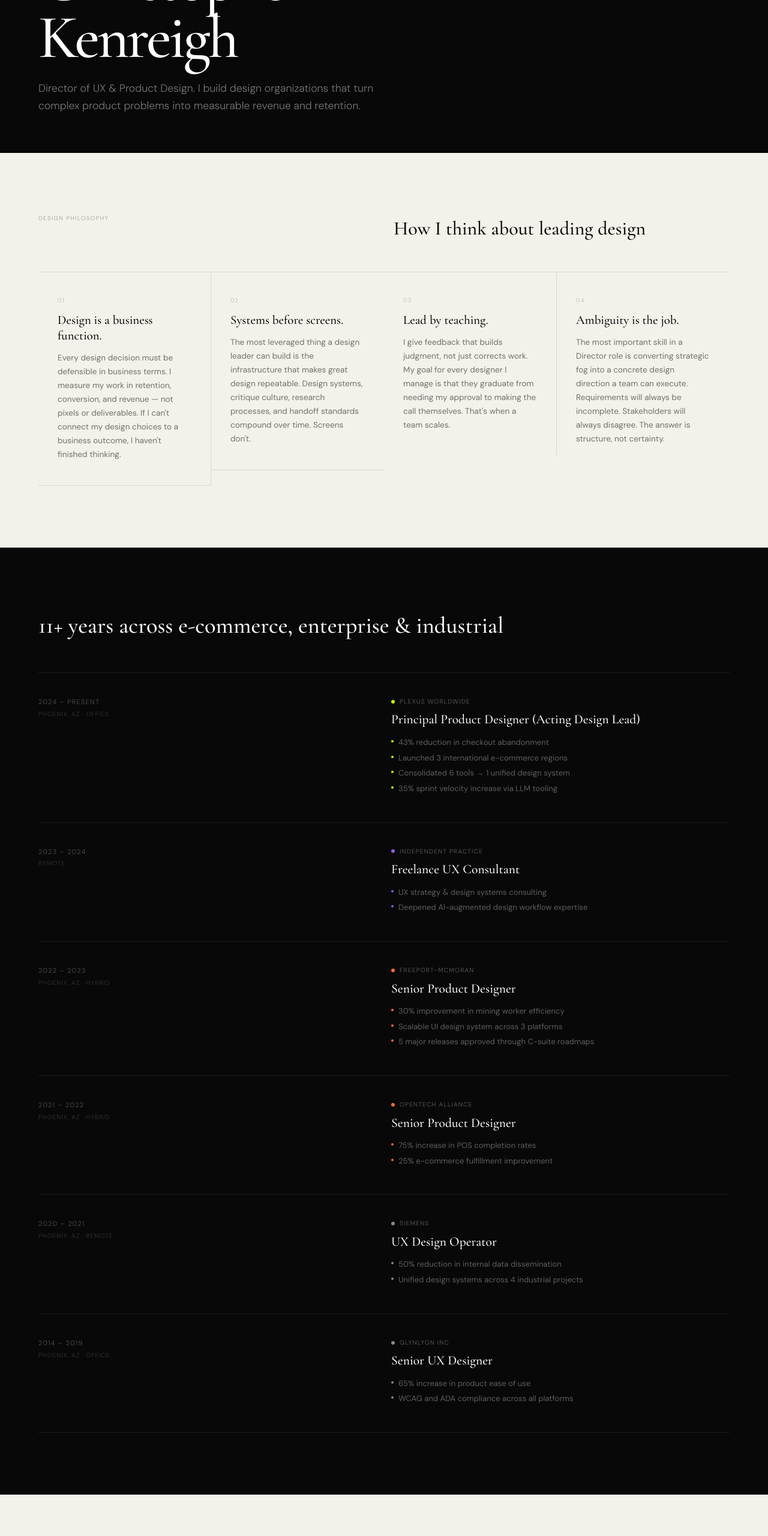
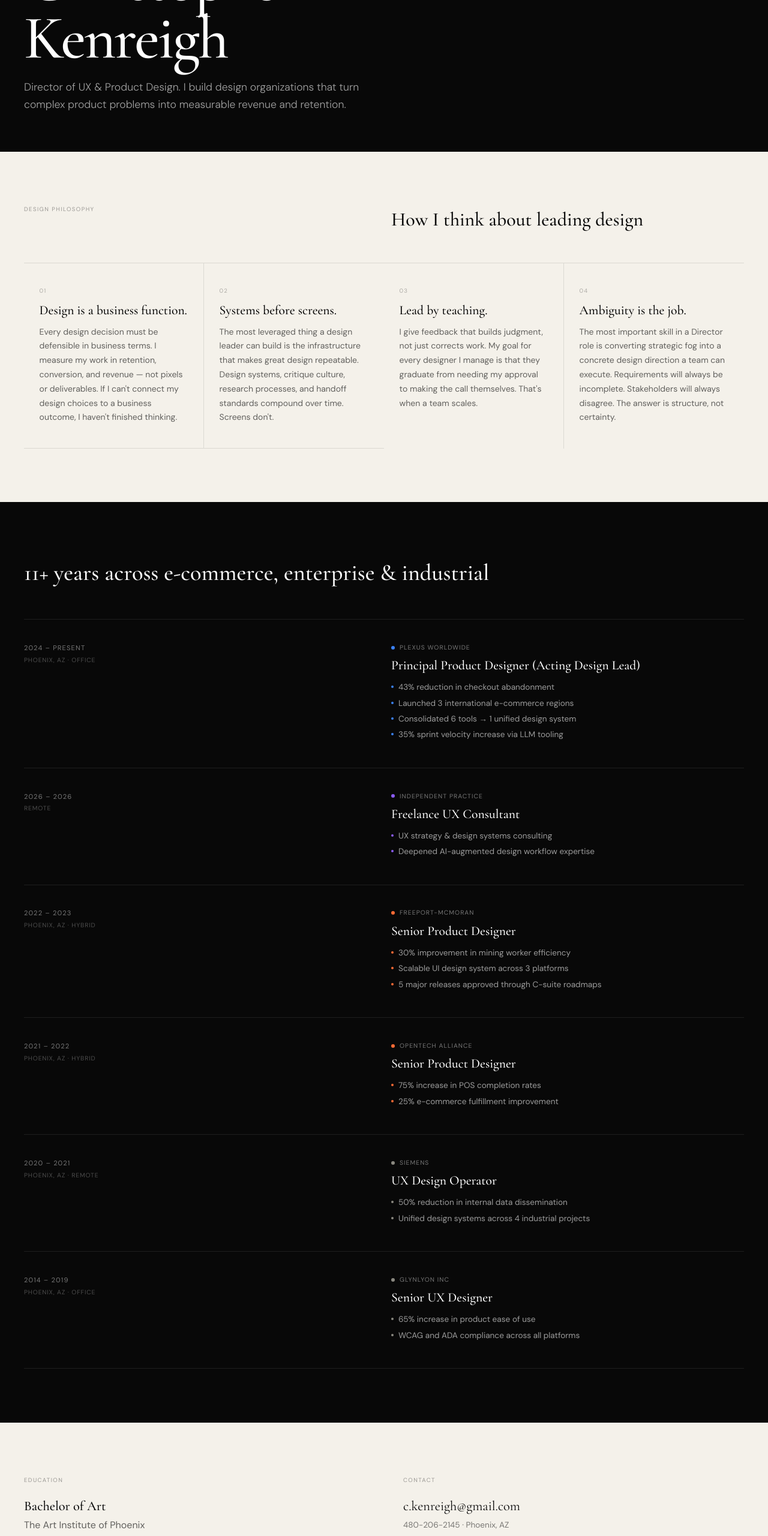
Before and after one commit to tangiblethinking/Appprotoneov002, a React (Vite) app: page /director/about in a window 1280 px wide. Shown: the part 234-2795 px from the top of the page at 60% size. Built offline with nearby package versions, Linux system fonts and the light colour scheme.

Commit message:
Update src/pages/About.jsx — mobile, blue accent, AA contrast, modal, equal-height cards

```diff
--- a/src/pages/About.jsx
+++ b/src/pages/About.jsx
@@ -1,19 +1,23 @@
 import { FadeUp, SlideIn } from '../components/Motion'
+
+const BLUE = '#3B82F6'
+const SP   = 'clamp(3.5rem,7vw,6.5rem) clamp(1rem,4vw,2.5rem)'
+const MAX  = { maxWidth: 1400, margin: '0 auto' }
 
 const philosophy = [
   { n: '01', title: 'Design is a business function.', body: "Every design decision must be defensible in business terms. I measure my work in retention, conversion, and revenue — not pixels or deliverables. If I can't connect my design choices to a business outcome, I haven't finished thinking." },
-  { n: '02', title: 'Systems before screens.', body: "The most leveraged thing a design leader can build is the infrastructure that makes great design repeatable. Design systems, critique culture, research processes, and handoff standards compound over time. Screens don't." },
-  { n: '03', title: 'Lead by teaching.', body: "I give feedback that builds judgment, not just corrects work. My goal for every designer I manage is that they graduate from needing my approval to making the call themselves. That's when a team scales." },
-  { n: '04', title: 'Ambiguity is the job.', body: "The most important skill in a Director role is converting strategic fog into a concrete design direction a team can execute. Requirements will always be incomplete. Stakeholders will always disagree. The answer is structure, not certainty." },
+  { n: '02', title: 'Systems before screens.',        body: "The most leveraged thing a design leader can build is the infrastructure that makes great design repeatable. Design systems, critique culture, research processes, and handoff standards compound over time. Screens don't." },
+  { n: '03', title: 'Lead by teaching.',              body: "I give feedback that builds judgment, not just corrects work. My goal for every designer I manage is that they graduate from needing my approval to making the call themselves. That's when a team scales." },
+  { n: '04', title: 'Ambiguity is the job.',          body: "The most important skill in a Director role is converting strategic fog into a concrete design direction a team can execute. Requirements will always be incomplete. Stakeholders will always disagree. The answer is structure, not certainty." },
 ]
 
 const timeline = [
-  { period: '2024 – Present', role: 'Principal Product Designer (Acting Design Lead)', company: 'Plexus Worldwide', location: 'Phoenix, AZ · Office', color: '#C8FF00', wins: ['43% reduction in checkout abandonment', 'Launched 3 international e-commerce regions', 'Consolidated 6 tools → 1 unified design system', '35% sprint velocity increase via LLM tooling'] },
-  { period: '2023 – 2024',    role: 'Freelance UX Consultant', company: 'Independent Practice', location: 'Remote', color: '#8B5CF6', wins: ['UX strategy & design systems consulting', 'Deepened AI-augmented design workflow expertise'] },
-  { period: '2022 – 2023',    role: 'Senior Product Designer', company: 'Freeport-McMoRan', location: 'Phoenix, AZ · Hybrid', color: '#FF6B35', wins: ['30% improvement in mining worker efficiency', 'Scalable UI design system across 3 platforms', '5 major releases approved through C-suite roadmaps'] },
-  { period: '2021 – 2022',    role: 'Senior Product Designer', company: 'OpenTech Alliance', location: 'Phoenix, AZ · Hybrid', color: '#FF6B35', wins: ['75% increase in POS completion rates', '25% e-commerce fulfillment improvement'] },
-  { period: '2020 – 2021',    role: 'UX Design Operator', company: 'Siemens', location: 'Phoenix, AZ · Remote', color: '#8A8880', wins: ['50% reduction in internal data dissemination', 'Unified design systems across 4 industrial projects'] },
-  { period: '2014 – 2019',    role: 'Senior UX Designer', company: 'Glynlyon Inc', location: 'Phoenix, AZ · Office', color: '#8A8880', wins: ['65% increase in product ease of use', 'WCAG and ADA compliance across all platforms'] },
+  { period: '2024 – Present', role: 'Principal Product Designer (Acting Design Lead)', company: 'Plexus Worldwide',     location: 'Phoenix, AZ · Office', color: BLUE,      wins: ['43% reduction in checkout abandonment', 'Launched 3 international e-commerce regions', 'Consolidated 6 tools → 1 unified design system', '35% sprint velocity increase via LLM tooling'] },
+  { period: '2026 – 2026',    role: 'Freelance UX Consultant',                         company: 'Independent Practice', location: 'Remote',               color: '#8B5CF6', wins: ['UX strategy & design systems consulting', 'Deepened AI-augmented design workflow expertise'] },
+  { period: '2022 – 2023',    role: 'Senior Product Designer',                         company: 'Freeport-McMoRan',     location: 'Phoenix, AZ · Hybrid', color: '#FF6B35', wins: ['30% improvement in mining worker efficiency', 'Scalable UI design system across 3 platforms', '5 major releases approved through C-suite roadmaps'] },
+  { period: '2021 – 2022',    role: 'Senior Product Designer',                         company: 'OpenTech Alliance',    location: 'Phoenix, AZ · Hybrid', color: '#FF6B35', wins: ['75% increase in POS completion rates', '25% e-commerce fulfillment improvement'] },
+  { period: '2020 – 2021',    role: 'UX Design Operator',                              company: 'Siemens',              location: 'Phoenix, AZ · Remote', color: '#8A8880', wins: ['50% reduction in internal data dissemination', 'Unified design systems across 4 industrial projects'] },
+  { period: '2014 – 2019',    role: 'Senior UX Designer',                              company: 'Glynlyon Inc',         location: 'Phoenix, AZ · Office', color: '#8A8880', wins: ['65% increase in product ease of use', 'WCAG and ADA compliance across all platforms'] },
 ]
 
 export default function About() {
@@ -21,14 +25,14 @@ export default function About() {
     <main>
 
       {/* Hero */}
-      <div style={{ background: '#080808', padding: 'clamp(1.5rem,5vw,5rem)', paddingTop: '8rem', paddingBottom: '4rem' }}>
-        <div style={{ maxWidth: 1400, margin: '0 auto' }}>
+      <div style={{ background: '#080808', padding: 'clamp(1rem,4vw,2.5rem)', paddingTop: 'clamp(5rem,10vw,8rem)', paddingBottom: 'clamp(2.5rem,5vw,4rem)' }}>
+        <div style={MAX}>
           <FadeUp>
-            <p style={{ fontSize: '0.6rem', textTransform: 'uppercase', letterSpacing: '0.15em', color: 'rgba(255,255,255,0.25)', marginBottom: 12 }}>About</p>
-            <h1 style={{ fontFamily: '"Cormorant Garamond",serif', fontSize: 'clamp(3rem,8vw,7rem)', color: 'white', fontWeight: 500, lineHeight: 0.92, letterSpacing: '-0.04em', marginBottom: '1.5rem' }}>
+            <p style={{ fontSize: '0.6rem', textTransform: 'uppercase', letterSpacing: '0.15em', color: 'rgba(255,255,255,0.40)', marginBottom: 12 }}>About</p>
+            <h1 style={{ fontFamily: '"Cormorant Garamond",serif', fontSize: 'clamp(2.8rem,8vw,7rem)', color: 'white', fontWeight: 500, lineHeight: 0.93, letterSpacing: '-0.03em', marginBottom: '1.25rem' }}>
               Christopher<br />Kenreigh
             </h1>
-            <p style={{ fontSize: '1.1rem', color: 'rgba(255,255,255,0.45)', maxWidth: 560, lineHeight: 1.65, fontWeight: 300 }}>
+            <p style={{ fontSize: 'clamp(0.95rem,2vw,1.1rem)', color: 'rgba(255,255,255,0.62)', maxWidth: 560, lineHeight: 1.65, fontWeight: 300 }}>
               Director of UX & Product Design. I build design organizations that turn complex product problems into measurable revenue and retention.
             </p>
           </FadeUp>
@@ -36,21 +40,28 @@ export default function About() {
       </div>
 
       {/* Philosophy */}
-      <div style={{ background: '#F4F1EA', padding: 'clamp(4rem,8vw,7rem) clamp(1.5rem,5vw,5rem)' }}>
-        <div style={{ maxWidth: 1400, margin: '0 auto' }}>
+      <div style={{ background: '#F4F1EA', padding: SP }}>
+        <div style={MAX}>
           <FadeUp>
-            <div style={{ display: 'grid', gridTemplateColumns: 'repeat(auto-fit,minmax(240px,1fr))', gap: '2rem', marginBottom: '3rem' }}>
-              <p style={{ fontSize: '0.6rem', textTransform: 'uppercase', letterSpacing: '0.15em', color: 'rgba(8,8,8,0.3)' }}>Design Philosophy</p>
-              <h2 style={{ fontFamily: '"Cormorant Garamond",serif', fontSize: 'clamp(1.4rem,2.5vw,2.2rem)', color: '#080808', fontWeight: 500 }}>How I think about leading design</h2>
+            <div style={{ display: 'grid', gridTemplateColumns: 'repeat(auto-fit,minmax(220px,1fr))', gap: '1.5rem', marginBottom: 'clamp(2rem,4vw,3rem)' }}>
+              <p style={{ fontSize: '0.6rem', textTransform: 'uppercase', letterSpacing: '0.15em', color: 'rgba(8,8,8,0.38)' }}>Design Philosophy</p>
+              <h2 style={{ fontFamily: '"Cormorant Garamond",serif', fontSize: 'clamp(1.3rem,2.5vw,2.2rem)', color: '#080808', fontWeight: 500 }}>How I think about leading design</h2>
             </div>
           </FadeUp>
-          <div style={{ display: 'grid', gridTemplateColumns: 'repeat(auto-fit,minmax(260px,1fr))', borderTop: '1px solid rgba(8,8,8,0.1)' }}>
+          <hr className="divider-light" />
+          {/* Philosophy grid — equal height cards */}
+          <div style={{ display: 'grid', gridTemplateColumns: 'repeat(auto-fit,minmax(260px,1fr))' }}>
             {philosophy.map((p, i) => (
               <FadeUp key={p.n} delay={i * 0.08}>
-                <div style={{ padding: '2.5rem 2rem', borderRight: i % 2 === 0 ? '1px solid rgba(8,8,8,0.1)' : 'none', borderBottom: i < 2 ? '1px solid rgba(8,8,8,0.1)' : 'none' }}>
-                  <span style={{ fontSize: '0.6rem', textTransform: 'uppercase', letterSpacing: '0.12em', color: 'rgba(8,8,8,0.2)', display: 'block', marginBottom: 12 }}>{p.n}</span>
-                  <h3 style={{ fontFamily: '"Cormorant Garamond",serif', fontSize: '1.3rem', color: '#080808', fontWeight: 500, marginBottom: '0.75rem', lineHeight: 1.25 }}>{p.title}</h3>
-                  <p style={{ fontSize: '0.85rem', color: 'rgba(8,8,8,0.55)', lineHeight: 1.7 }}>{p.body}</p>
+                <div style={{
+                  padding: 'clamp(1.5rem,3vw,2.5rem) clamp(1rem,2vw,2rem)',
+                  borderRight: (i % 2 === 0) ? '1px solid rgba(8,8,8,0.10)' : 'none',
+                  borderBottom: i < 2 ? '1px solid rgba(8,8,8,0.10)' : 'none',
+                  height: '100%',
+                }}>
+                  <span style={{ fontSize: '0.6rem', textTransform: 'uppercase', letterSpacing: '0.12em', color: 'rgba(8,8,8,0.30)', display: 'block', marginBottom: 12 }}>{p.n}</span>
+                  <h3 style={{ fontFamily: '"Cormorant Garamond",serif', fontSize: 'clamp(1.1rem,2vw,1.35rem)', color: '#080808', fontWeight: 500, marginBottom: '0.65rem', lineHeight: 1.25 }}>{p.title}</h3>
+                  <p style={{ fontSize: '0.875rem', color: 'rgba(8,8,8,0.62)', lineHeight: 1.7 }}>{p.body}</p>
                 </div>
               </FadeUp>
             ))}
@@ -59,29 +70,37 @@ export default function About() {
       </div>
 
       {/* Timeline */}
-      <div style={{ background: '#080808', padding: 'clamp(4rem,8vw,7rem) clamp(1.5rem,5vw,5rem)' }}>
-        <div style={{ maxWidth: 1400, margin: '0 auto' }}>
+      <div style={{ background: '#080808', padding: SP }}>
+        <div style={MAX}>
           <FadeUp>
-            <h2 style={{ fontFamily: '"Cormorant Garamond",serif', fontSize: 'clamp(1.6rem,3vw,2.5rem)', color: 'white', fontWeight: 500, marginBottom: '3rem' }}>11+ years across e-commerce, enterprise & industrial</h2>
+            <h2 style={{ fontFamily: '"Cormorant Garamond",serif', fontSize: 'clamp(1.4rem,3vw,2.5rem)', color: 'white', fontWeight: 500, marginBottom: 'clamp(2rem,4vw,3rem)' }}>
+              11+ years across e-commerce, enterprise & industrial
+            </h2>
           </FadeUp>
-          <div style={{ borderTop: '1px solid rgba(255,255,255,0.08)' }}>
+          <hr className="divider-dark" />
           {timeline.map((t, i) => (
             <FadeUp key={t.company + i} delay={i * 0.07}>
-                <div style={{ display: 'grid', gridTemplateColumns: 'repeat(auto-fit,minmax(200px,1fr))', gap: '1.5rem', padding: '2.5rem 0', borderBottom: '1px solid rgba(255,255,255,0.08)' }}>
+              <div style={{
+                display: 'grid',
+                gridTemplateColumns: 'repeat(auto-fit,minmax(180px,1fr))',
+                gap: 'clamp(1rem,3vw,1.5rem)',
+                padding: 'clamp(1.5rem,3vw,2.5rem) 0',
+                borderBottom: '1px solid rgba(255,255,255,0.09)',
+              }}>
                 <div>
-                    <p style={{ fontSize: '0.7rem', color: 'rgba(255,255,255,0.25)', textTransform: 'uppercase', letterSpacing: '0.1em', marginBottom: 4 }}>{t.period}</p>
-                    <p style={{ fontSize: '0.65rem', color: 'rgba(255,255,255,0.15)', textTransform: 'uppercase', letterSpacing: '0.08em' }}>{t.location}</p>
+                  <p style={{ fontSize: '0.7rem', color: 'rgba(255,255,255,0.45)', textTransform: 'uppercase', letterSpacing: '0.1em', marginBottom: 4 }}>{t.period}</p>
+                  <p style={{ fontSize: '0.65rem', color: 'rgba(255,255,255,0.28)', textTransform: 'uppercase', letterSpacing: '0.08em' }}>{t.location}</p>
                 </div>
                 <div>
                   <div style={{ display: 'flex', alignItems: 'center', gap: 8, marginBottom: 6 }}>
                     <span style={{ width: 6, height: 6, borderRadius: '50%', background: t.color, flexShrink: 0 }} />
-                      <p style={{ fontSize: '0.65rem', textTransform: 'uppercase', letterSpacing: '0.1em', color: 'rgba(255,255,255,0.3)', margin: 0 }}>{t.company}</p>
+                    <p style={{ fontSize: '0.65rem', textTransform: 'uppercase', letterSpacing: '0.1em', color: 'rgba(255,255,255,0.45)', margin: 0 }}>{t.company}</p>
                   </div>
-                    <h3 style={{ fontFamily: '"Cormorant Garamond",serif', fontSize: '1.35rem', color: 'white', fontWeight: 500, marginBottom: '0.75rem' }}>{t.role}</h3>
+                  <h3 style={{ fontFamily: '"Cormorant Garamond",serif', fontSize: 'clamp(1.1rem,2vw,1.35rem)', color: 'white', fontWeight: 500, marginBottom: '0.65rem' }}>{t.role}</h3>
                   <ul style={{ listStyle: 'none', padding: 0, margin: 0 }}>
                     {t.wins.map(w => (
-                        <li key={w} style={{ display: 'flex', alignItems: 'flex-start', gap: 8, marginBottom: 6, fontSize: '0.82rem', color: 'rgba(255,255,255,0.35)' }}>
-                          <span style={{ width: 4, height: 4, borderRadius: '50%', background: t.color, flexShrink: 0, marginTop: 6 }} />
+                      <li key={w} style={{ display: 'flex', alignItems: 'flex-start', gap: 8, marginBottom: 6, fontSize: '0.85rem', color: 'rgba(255,255,255,0.60)' }}>
+                        <span style={{ width: 4, height: 4, borderRadius: '50%', background: t.color, flexShrink: 0, marginTop: 7 }} />
                         {w}
                       </li>
                     ))}
@@ -92,27 +111,27 @@ export default function About() {
           ))}
         </div>
       </div>
-      </div>
 
       {/* Education + Contact */}
-      <div style={{ background: '#F4F1EA', padding: 'clamp(4rem,8vw,7rem) clamp(1.5rem,5vw,5rem)' }}>
-        <div style={{ maxWidth: 1400, margin: '0 auto', display: 'grid', gridTemplateColumns: 'repeat(auto-fit,minmax(240px,1fr))', gap: '4rem', borderTop: '1px solid rgba(8,8,8,0.08)', paddingTop: '4rem' }}>
+      <div style={{ background: '#F4F1EA', padding: SP }}>
+        <div style={{ ...MAX, display: 'grid', gridTemplateColumns: 'repeat(auto-fit,minmax(220px,1fr))', gap: 'clamp(2rem,5vw,4rem)' }}>
           <FadeUp>
-            <p style={{ fontSize: '0.6rem', textTransform: 'uppercase', letterSpacing: '0.15em', color: 'rgba(8,8,8,0.3)', marginBottom: 20 }}>Education</p>
-            <h3 style={{ fontFamily: '"Cormorant Garamond",serif', fontSize: '1.5rem', color: '#080808', fontWeight: 500, marginBottom: 4 }}>Bachelor of Art</h3>
-            <p style={{ color: 'rgba(8,8,8,0.55)', marginBottom: 4 }}>The Art Institute of Phoenix</p>
-            <p style={{ fontSize: '0.8rem', color: 'rgba(8,8,8,0.3)' }}>2002 – 2005 · Phoenix, AZ</p>
+            <p style={{ fontSize: '0.6rem', textTransform: 'uppercase', letterSpacing: '0.15em', color: 'rgba(8,8,8,0.38)', marginBottom: 18 }}>Education</p>
+            <h3 style={{ fontFamily: '"Cormorant Garamond",serif', fontSize: '1.4rem', color: '#080808', fontWeight: 500, marginBottom: 4 }}>Bachelor of Art</h3>
+            <p style={{ color: 'rgba(8,8,8,0.62)', marginBottom: 4 }}>The Art Institute of Phoenix</p>
+            <p style={{ fontSize: '0.82rem', color: 'rgba(8,8,8,0.42)' }}>2002 – 2005 · Phoenix, AZ</p>
           </FadeUp>
           <FadeUp delay={0.1}>
-            <p style={{ fontSize: '0.6rem', textTransform: 'uppercase', letterSpacing: '0.15em', color: 'rgba(8,8,8,0.3)', marginBottom: 20 }}>Contact</p>
-            <a href="mailto:c.kenreigh@gmail.com" style={{ fontFamily: '"Cormorant Garamond",serif', fontSize: '1.5rem', color: '#080808', display: 'block', marginBottom: 6, textDecoration: 'none', transition: 'color 0.2s' }}
-              onMouseEnter={e => e.target.style.color='#FF6B35'}
-              onMouseLeave={e => e.target.style.color='#080808'}
+            <p style={{ fontSize: '0.6rem', textTransform: 'uppercase', letterSpacing: '0.15em', color: 'rgba(8,8,8,0.38)', marginBottom: 18 }}>Contact</p>
+            <a href="mailto:c.kenreigh@gmail.com" style={{ fontFamily: '"Cormorant Garamond",serif', fontSize: '1.4rem', color: '#080808', display: 'block', marginBottom: 6, textDecoration: 'none', transition: 'color 0.2s' }}
+              onMouseEnter={e => e.currentTarget.style.color='#FF6B35'}
+              onMouseLeave={e => e.currentTarget.style.color='#080808'}
             >c.kenreigh@gmail.com</a>
-            <p style={{ fontSize: '0.82rem', color: 'rgba(8,8,8,0.35)', marginBottom: 12 }}>480-206-2145 · Phoenix, AZ</p>
-            <a href="https://www.linkedin.com/in/kenreigh/" target="_blank" rel="noopener noreferrer" style={{ fontSize: '0.65rem', textTransform: 'uppercase', letterSpacing: '0.12em', color: 'rgba(8,8,8,0.35)', textDecoration: 'none', transition: 'color 0.2s' }}
-              onMouseEnter={e => e.target.style.color='#080808'}
-              onMouseLeave={e => e.target.style.color='rgba(8,8,8,0.35)'}
+            <p style={{ fontSize: '0.85rem', color: 'rgba(8,8,8,0.52)', marginBottom: 12 }}>480-206-2145 · Phoenix, AZ</p>
+            <a href="https://www.linkedin.com/in/kenreigh/" target="_blank" rel="noopener noreferrer"
+              style={{ fontSize: '0.65rem', textTransform: 'uppercase', letterSpacing: '0.12em', color: 'rgba(8,8,8,0.48)', textDecoration: 'none', transition: 'color 0.2s' }}
+              onMouseEnter={e => e.currentTarget.style.color='#080808'}
+              onMouseLeave={e => e.currentTarget.style.color='rgba(8,8,8,0.48)'}
             >LinkedIn ↗</a>
           </FadeUp>
         </div>
```
Lines whose indentation alone changed are shown as unchanged.
